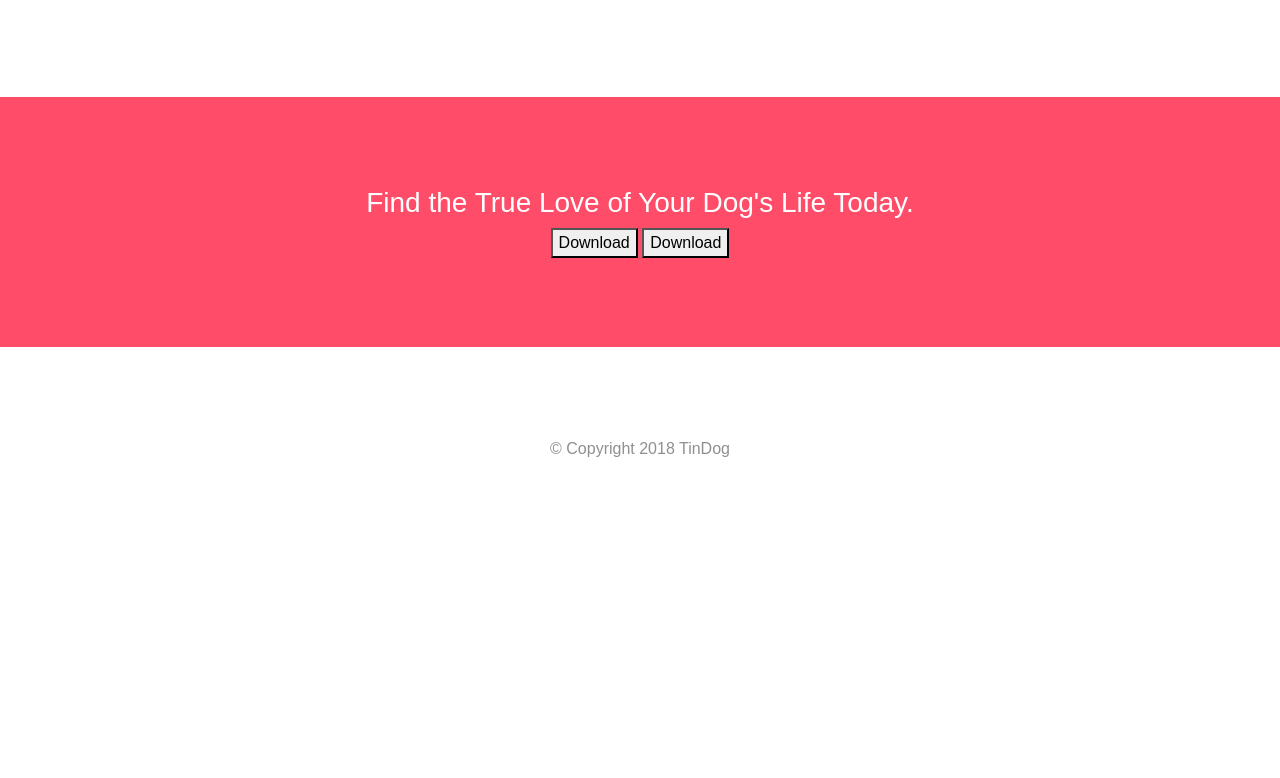
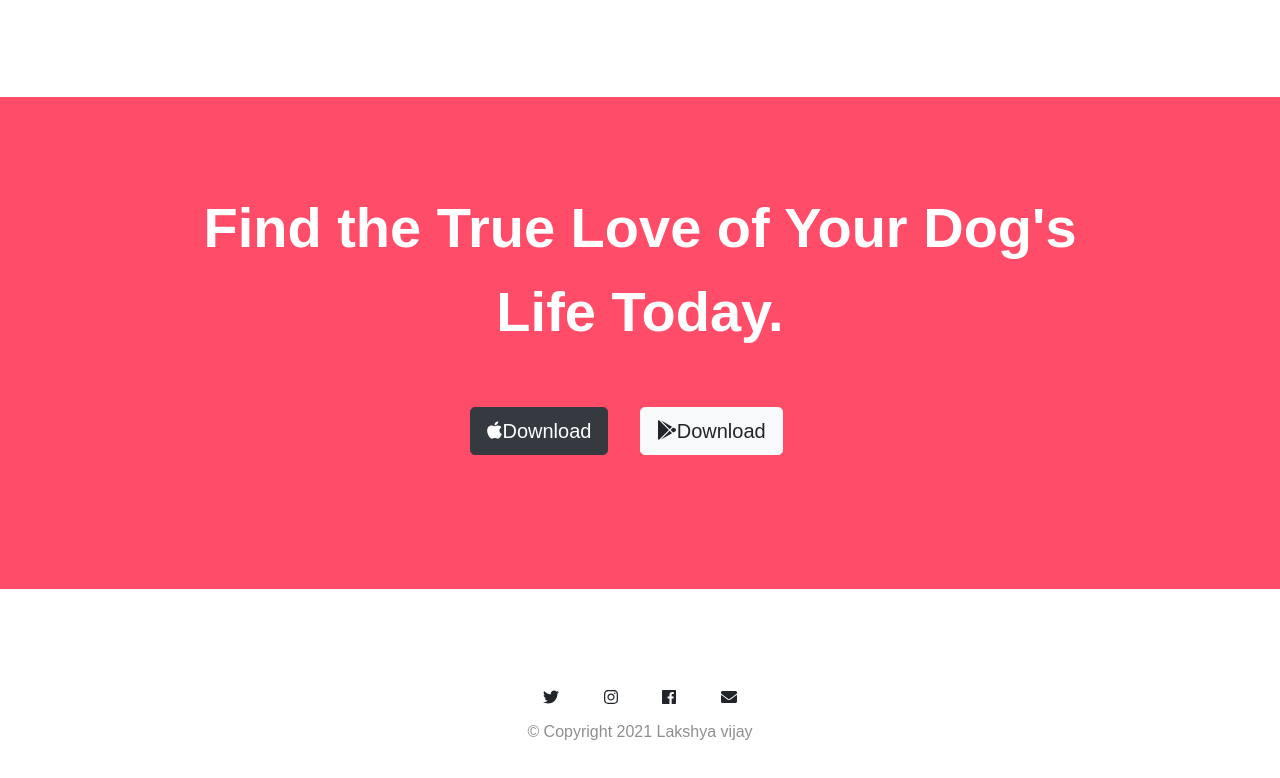
Before and after one commit to lakshyav123/Tindogwebsite, a plain HTML site: page TinDog website/index.html in a window 1280 px wide. Shown: the part 2537-3315 px from the top of the page. Before the commit the page ends 3104 px from the top, so only its background shows below. Drawn offline with nearby package versions, Linux system fonts and the light colour scheme.

Commit message:
Update index.html

```diff
--- a/TinDog website/index.html
+++ b/TinDog website/index.html
@@ -31,13 +31,13 @@
     <div class="collapse navbar-collapse" id="navbarSupportedContent">
       <ul class="navbar-nav ml-auto">
           <li class="nav-item">
-              <a class="nav-link" href="">Contact</a>
+              <a class="nav-link" href="#footer">Contact</a>
           </li>
           <li class="nav-item">
-              <a class="nav-link" href="">Pricing</a>
+              <a class="nav-link" href="#pricing">Pricing</a>
           </li>
           <li class="nav-item">
-              <a class="nav-link" href="">Download</a>
+              <a class="nav-link" href="#cta">Download</a>
           </li>
       </ul>
    </div>
@@ -185,9 +185,9 @@
 
   <section id="cta">
 
-    <h3>Find the True Love of Your Dog's Life Today.</h3>
-    <button type="button">Download</button>
-    <button type="button">Download</button>
+    <h3 class="cta-heading">Find the True Love of Your Dog's Life Today.</h3>
+    <button type="button" class="btn btn-dark btn-lg download-button"><i class="fab fa-apple"></i>Download</button>
+    <button type="button" class="btn btn-light btn-lg download-button"><i class="fab fa-google-play"></i>Download</button>
 
   </section>
 
@@ -195,8 +195,12 @@
   <!-- Footer -->
 
   <footer id="footer">
+    <i class="ic fab fa-twitter  ic"></i>
+    <i class="ic fab fa-instagram  ic"></i>
+    <i class="ic fab fa-facebook  ic"></i>
+    <i class="ic fas fa-envelope ic"></i>
 
-    <p>© Copyright 2018 TinDog</p>
+    <p>© Copyright 2021 Lakshya vijay</p>
 
   </footer>
 
```
